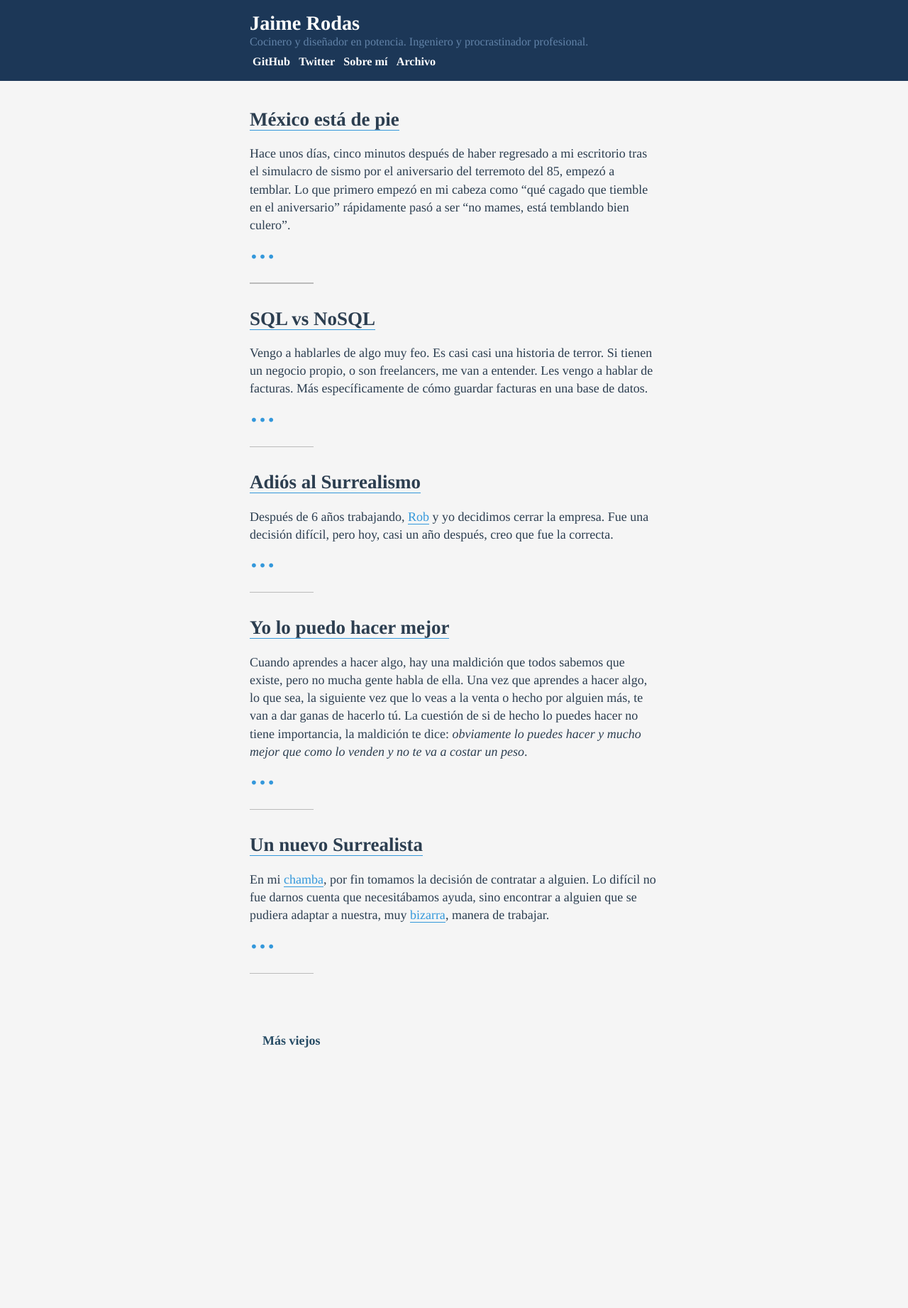
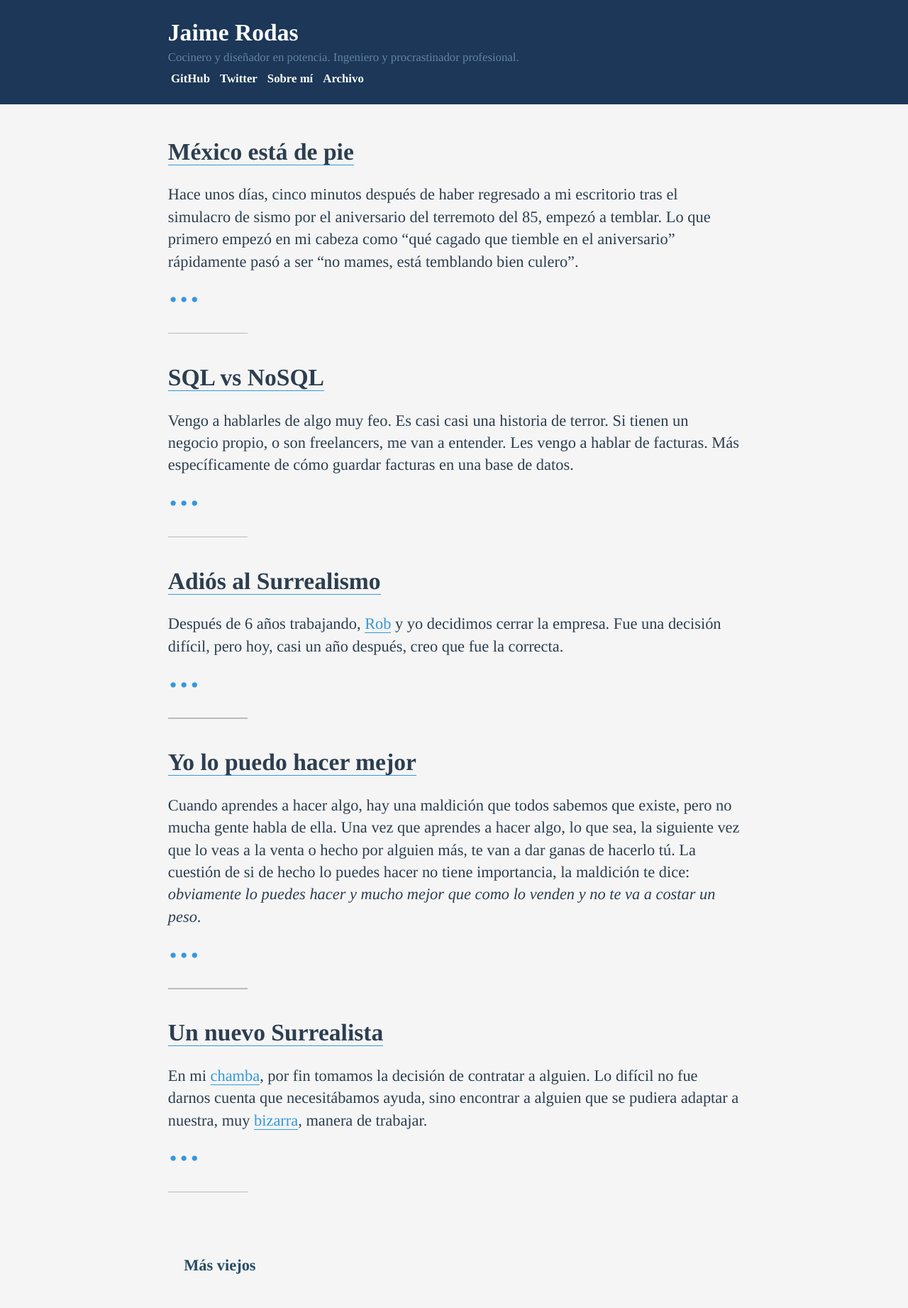
Before and after one commit to jaimerodas/jaimerodas.github.io, a Jekyll site: the page built from index.html, in a window 1280 px wide. Shown: the whole page at 71% size. Built offline with Jekyll 4.4.1, drawn with Linux system fonts in a browser that asks for light colours; some web fonts are replaced; the list of posts is cut into pages by our own code; before the commit the page ends 1515 px from its top, so only the background shows below that.

Commit message:
Más arreglitos

```diff
--- a/_includes/header.html
+++ b/_includes/header.html
@@ -1,7 +1,7 @@
 <header>
   <div class="container">
     <a href="{{ "/" | relative_url }}">Jaime Rodas</a>
-    <div class="subtitulo">
+    <div class="subtitle">
       Cocinero y diseñador en potencia. Ingeniero y procrastinador profesional.
     </div>
     <nav>
--- a/assets/main.scss
+++ b/assets/main.scss
@@ -31,21 +31,22 @@ body {
 header {
   background-color: #1c3757;
   color: #6283a8;
-  font-size: 0.75em;
-  line-height: 1.2;
 
   .container {
     padding: 1em;
-    max-width: 36rem;
+    max-width: 36em;
     margin: 0 auto;
+  }
+
+  .subtitle {
+    font-size: 0.75em;
   }
 
   a {
     color: white;
     border-color: #1c3757;
-    transition: 0.2s ease border-color;
     font-family: $titles;
-    font-size: 1.75em;
+    font-size: 1.5em;
     font-weight: bold;
 
     &:hover {
@@ -55,12 +56,11 @@ header {
   }
 
   nav {
-    margin-top: 0.5em;
 
     & > a {
       display: inline-block;
       font-family: $body;
-      font-size: 1em;
+      font-size: 0.75em;
       padding: 0 0.25em;
     }
   }
@@ -77,7 +77,7 @@ a {
 
 main {
   padding: 1em;
-  max-width: 36rem;
+  max-width: 36em;
   margin: 0 auto;
 
   h1 {
@@ -125,9 +125,9 @@ article {
   }
 }
 
-@media screen and (min-width: 36rem) {
-  header {
-    font-size: 0.9em;
+@media screen and (min-width: 40rem) {
+  body {
+    font-size: 1.4em;
   }
 }
 
```
